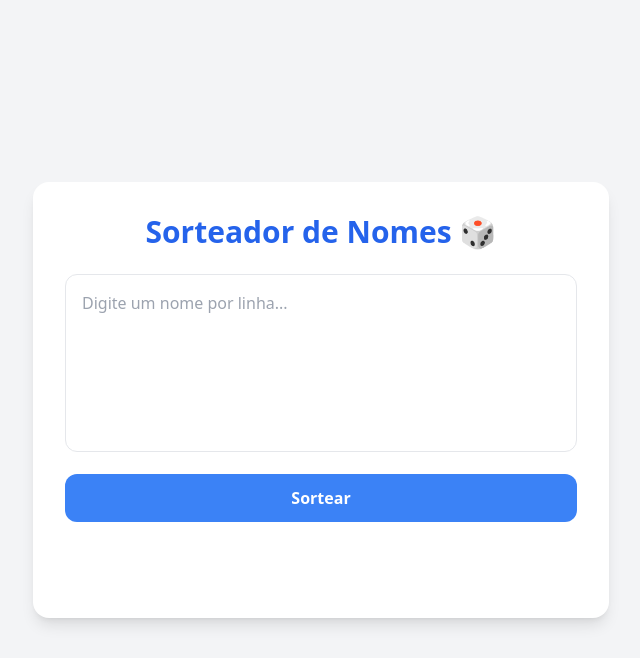
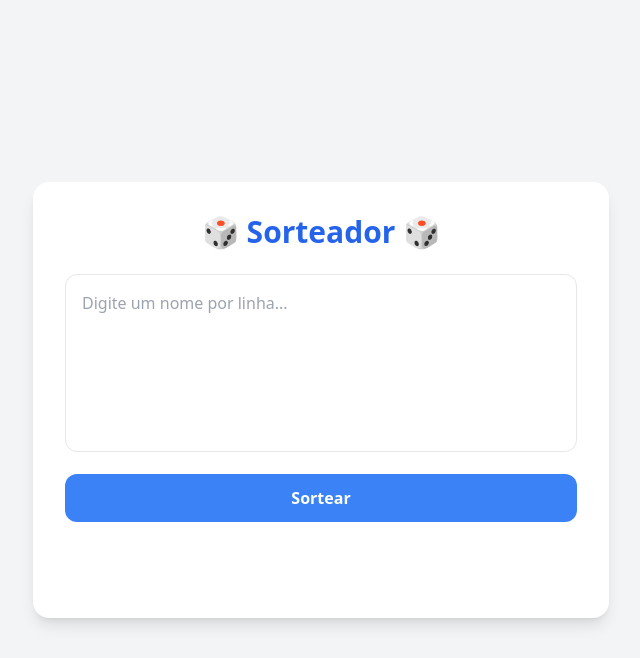
Before and after one commit to paulocesarta/sorteiopython, a Flask app: page / in a window 1280 px wide. Shown: the top 658 px of the page, without its empty margins (319-959 px from the left). Run offline with Flask 3, Linux system fonts and the light colour scheme; some libraries are stand-ins or nearby versions.

Commit message:
Ajustes na interface

```diff
--- a/templates/index.html
+++ b/templates/index.html
@@ -2,12 +2,12 @@
 <html lang="pt-br">
 <head>
   <meta charset="UTF-8">
-  <title>Sorteador de Nomes</title>
+  <title>Sorteio</title>
   <script src="https://cdn.tailwindcss.com"></script>
 </head>
 <body class="bg-gray-100 min-h-screen flex items-center justify-center">
   <div class="bg-white p-8 rounded-2xl shadow-lg w-full max-w-xl">
-    <h1 class="text-3xl font-bold mb-6 text-center text-blue-600">Sorteador de Nomes 🎲</h1>
+    <h1 class="text-3xl font-bold mb-6 text-center text-blue-600">🎲 Sorteador 🎲</h1>
 
     <form id="form" class="space-y-4">
       <textarea id="nomes" name="nomes" rows="6" placeholder="Digite um nome por linha..." class="w-full p-4 border rounded-xl focus:outline-none focus:ring-2 focus:ring-blue-400 resize-none"></textarea>
@@ -51,7 +51,7 @@
         clearInterval(intervalo);
         const sorteado = nomes[Math.floor(Math.random() * nomes.length)];
         animacaoDiv.innerText = '';
-        resultadoDiv.innerText = `😢 Nome sorteado: ${sorteado}`;
+        resultadoDiv.innerText = `😢${sorteado}😢`;
         resultadoDiv.classList.remove('hidden');
         somTriste.play();
       }, 4000);
```
